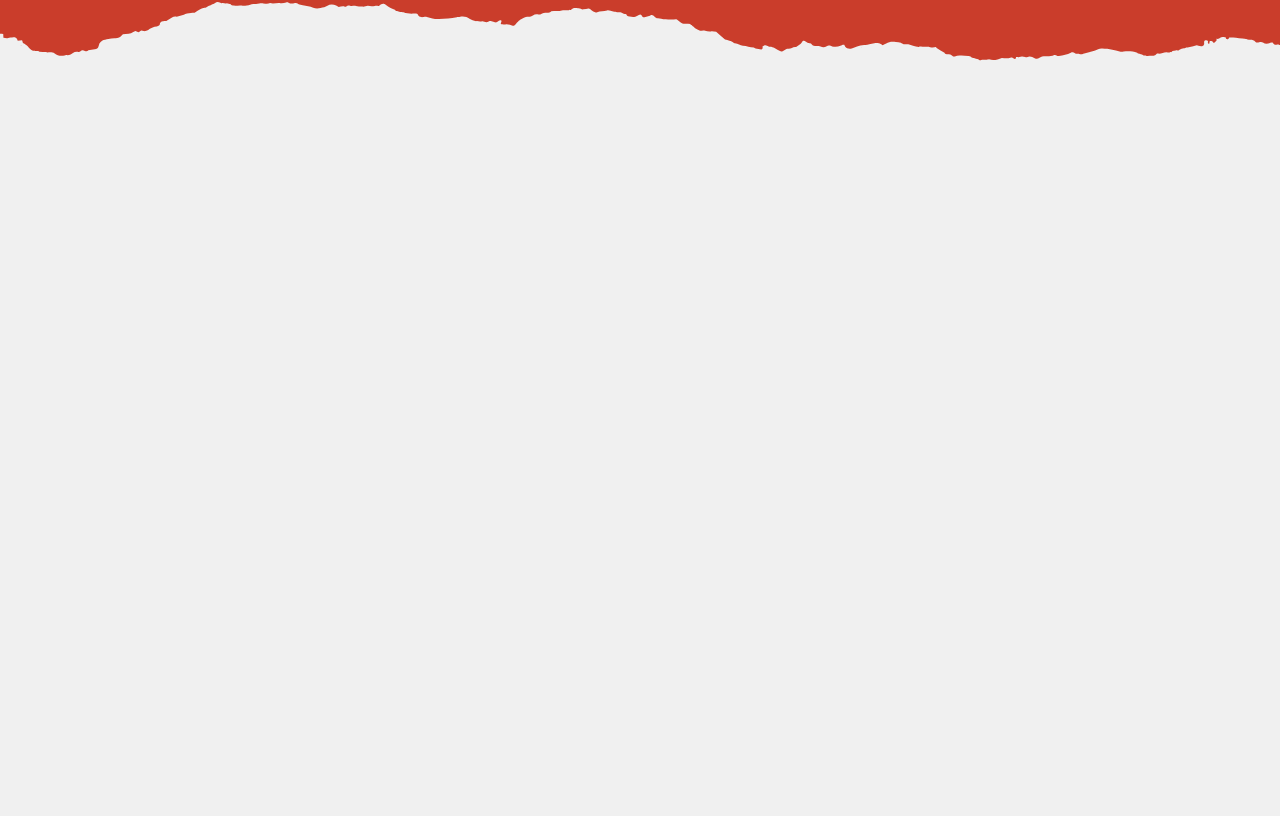
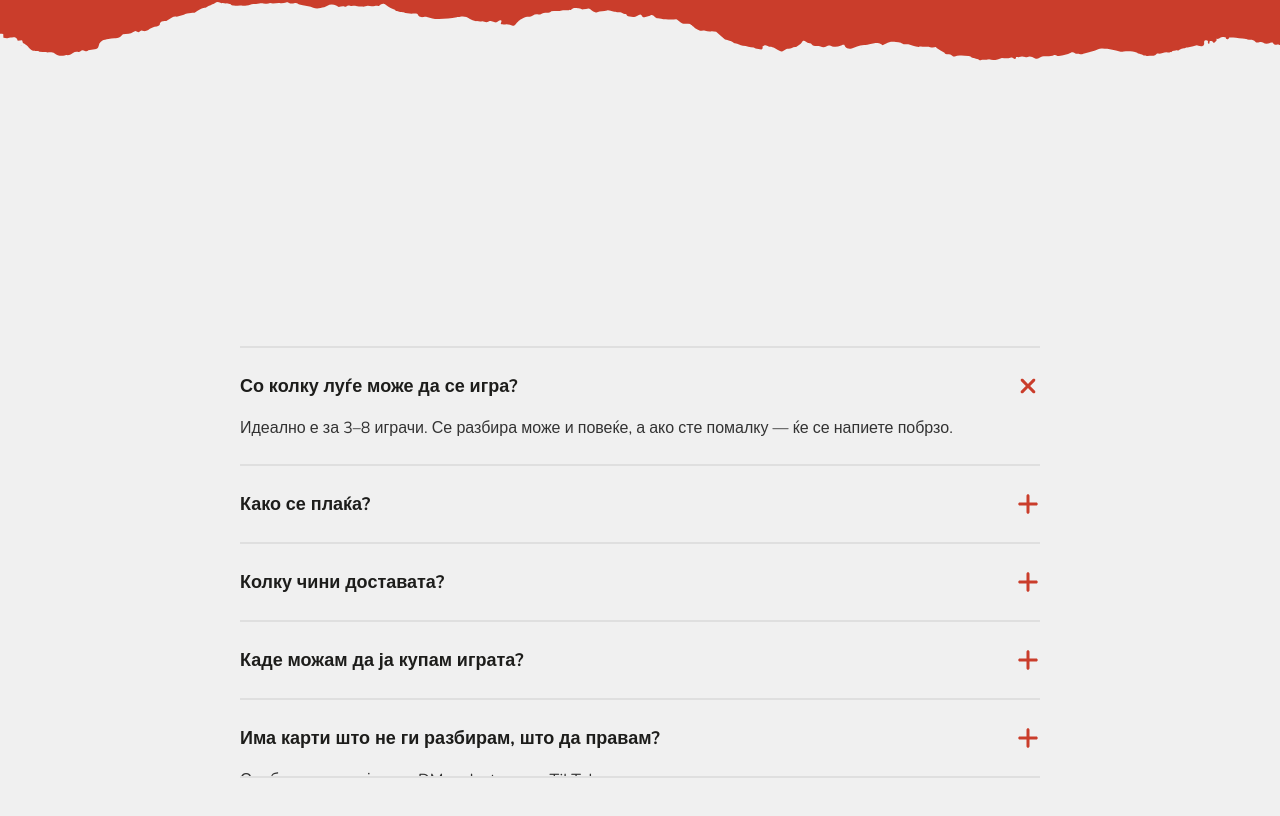
Before and after one commit to Niko21122323/pijanarhija, a Next.js app: page / in a window 1280 px wide. Shown: the part 6254-7070 px from the top of the page. Before the commit the page ends 6456 px from the top, so only its background shows below. Built offline with nearby package versions, Linux system fonts and the light colour scheme; a web font is replaced by a local one.

Commit message:
faq section completed

```diff
--- a/app/page.tsx
+++ b/app/page.tsx
@@ -1,6 +1,7 @@
 import AboutSection from "@/components/AboutSection";
 import CharactersSection from "@/components/CharactersSection";
 import ContactSection from "@/components/ContactSection";
+import FaqSection from "@/components/FaqSection";
 import HeroSection from "@/components/HeroSection";
 import HowToPlaySection from "@/components/HowToPlaySection";
 import InfoSection from "@/components/InfoSection";
@@ -16,6 +17,7 @@ export default function Home() {
 			<WhatYouGet />
 			<InfoSection />
 			<ContactSection />
+			<FaqSection />
 		</main>
 	);
 }
--- a/components/CharactersSection.tsx
+++ b/components/CharactersSection.tsx
@@ -1,4 +1,5 @@
 "use client";
+
 import Image from "next/image";
 import { useEffect, useRef, useState } from "react";
 import { FaArrowLeft, FaArrowRight } from "react-icons/fa6";
--- /dev/null
+++ b/components/FaqSection.tsx
@@ -0,0 +1,90 @@
+"use client";
+
+import { useState } from "react";
+import { FaPlus } from "react-icons/fa6";
+
+interface FaqProps {
+	id: number;
+	question: string;
+	answer: string;
+}
+
+const faqs: FaqProps[] = [
+	{
+		id: 1,
+		question: "Со колку луѓе може да се игра?",
+		answer:
+			"Идеално е за 3–8 играчи. Се разбира може и повеќе, а ако сте помалку — ќе се напиете побрзо.",
+	},
+	{
+		id: 2,
+		question: "Како се плаќа?",
+		answer: "Нема аванс! Кога ќе стигне кутијата, тогаш плаќаш.",
+	},
+	{
+		id: 3,
+		question: "Колку чини доставата?",
+		answer: "БЕСПЛАТНО! Каде и да си во македонија!",
+	},
+	{
+		id: 4,
+		question: "Каде можам да ја купам играта?",
+		answer:
+			"Можеш да ја купиш тука на вебстраната или преку DM на Instagram и TikTok.",
+	},
+	{
+		id: 5,
+		question: "Има карти што не ги разбирам, што да правам?",
+		answer: "Слободно прашај не во DM на Instagram, TikTok или на емаил.",
+	},
+];
+
+const FaqSection = () => {
+	const [openAccordion, setOpenAccordion] = useState<number | null>(
+		faqs[0]?.id || null,
+	);
+
+	const toggleAccordion = (id: number) => {
+		setOpenAccordion(openAccordion === id ? null : id);
+	};
+
+	return (
+		<section className="py-16 md:py-24 lg:py-36">
+			<div className="container mx-auto px-4 lg:px-6">
+				<div className="flex flex-col gap-6 max-w-[800px] mx-auto">
+					{faqs.map((faq: FaqProps) => (
+						<button
+							type="button"
+							key={faq.id}
+							onClick={() => toggleAccordion(faq.id)}
+							className={`relative grid ${
+								openAccordion === faq.id
+									? "grid-rows-[0.1fr_1fr]"
+									: "grid-rows-[0.1fr_0fr]"
+							} overflow-hidden cursor-pointer transition-all duration-300 pt-6 border-t-2 border-body/15 last:border-b-2 last:pb-6`}
+						>
+							<div className="flex items-center justify-between gap-10 cursor-pointer relative z-20">
+								<span className="text-lg font-bold text-dark text-start">
+									{faq.question}
+								</span>
+
+								<div className="flex flex-shrink-0">
+									<FaPlus
+										className={`text-accent text-2xl ${
+											openAccordion === faq.id ? "-rotate-45" : ""
+										} transition-transform duration-300 ease-in-out`}
+									/>
+								</div>
+							</div>
+							<div className={`overflow-hidden relative z-20`}>
+								<p className="text-[#333333] text-left pt-4">{faq.answer}</p>
+							</div>
+						</button>
+					))}
+				</div>
+			</div>
+		</section>
+	);
+};
+
+export default FaqSection;
```
